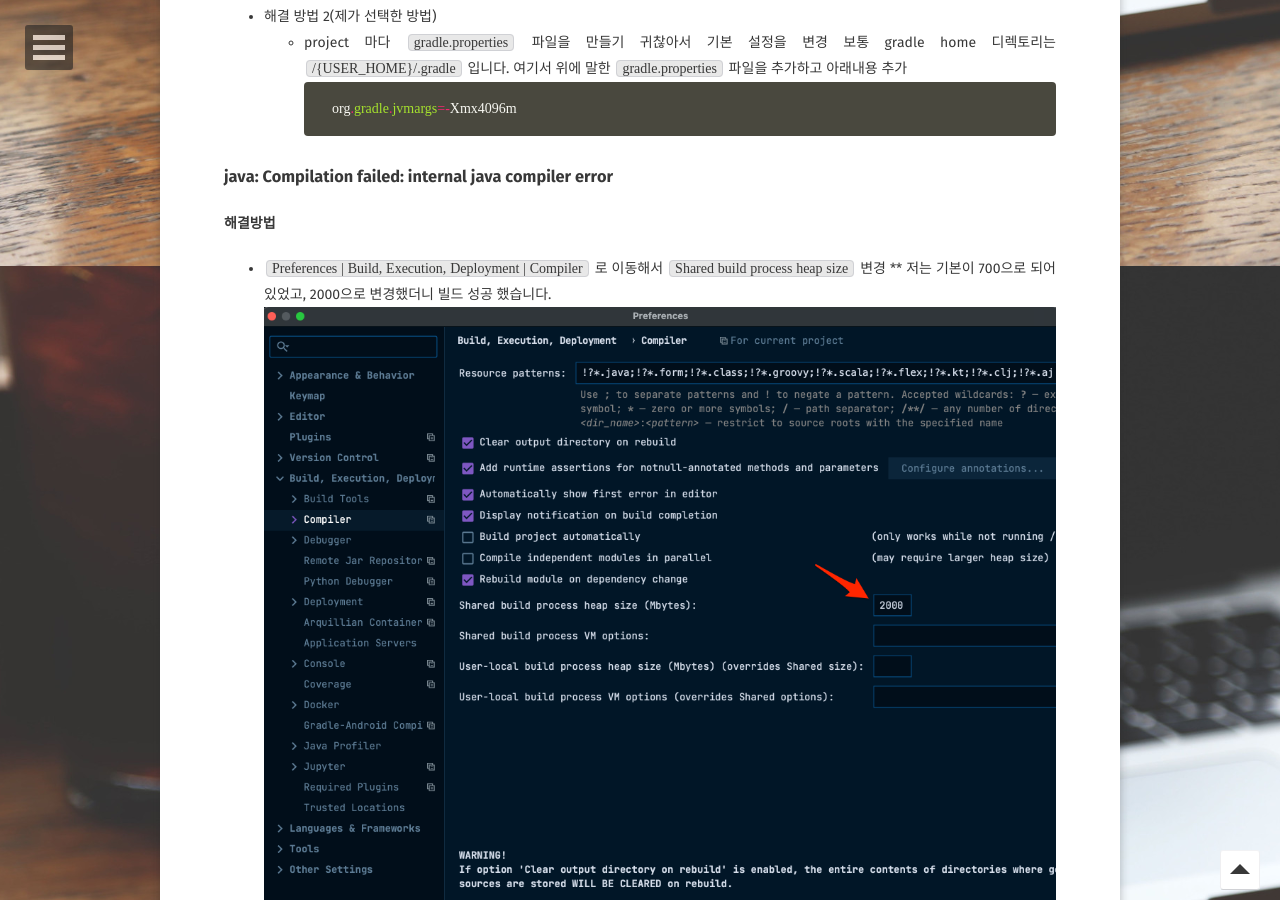
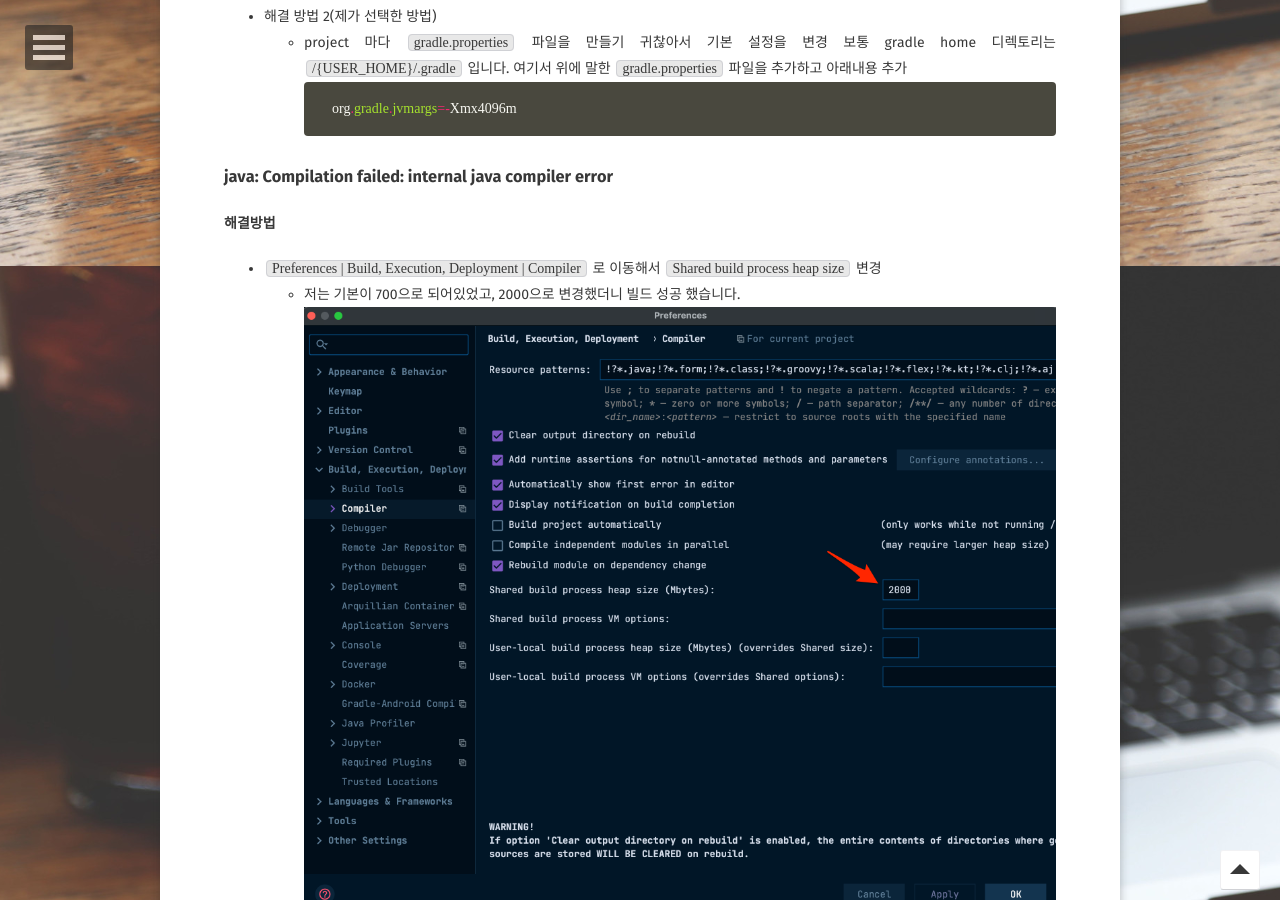
Before and after one commit to mayaul/mayaul.github.io, a Jekyll site: the page built from _posts/2021-06-18-develop-configuration.md, in a window 1280 px wide and 900 px high, scrolled down 634 px. Built offline with Jekyll 4.4.1, drawn with Linux system fonts in a browser that asks for light colours; some web fonts are replaced; comment, search, counter and statistics services are not loaded.

Commit message:
개발 환경

```diff
--- a/_posts/2021-06-18-develop-configuration.md
+++ b/_posts/2021-06-18-develop-configuration.md
@@ -32,5 +32,5 @@ tag:
 ### java: Compilation failed: internal java compiler error
 #### 해결방법
 * `Preferences | Build, Execution, Deployment | Compiler` 로 이동해서 `Shared build process heap size` 변경
-** 저는 기본이 700으로 되어있었고, 2000으로 변경했더니 빌드 성공 했습니다.
-  ![!JDK configuration](/assets/img/posts/develop_configuration/compiler_shared_heap_size.png)
+  - 저는 기본이 700으로 되어있었고, 2000으로 변경했더니 빌드 성공 했습니다.
+    ![!JDK configuration](/assets/img/posts/develop_configuration/compiler_shared_heap_size.png)
```
